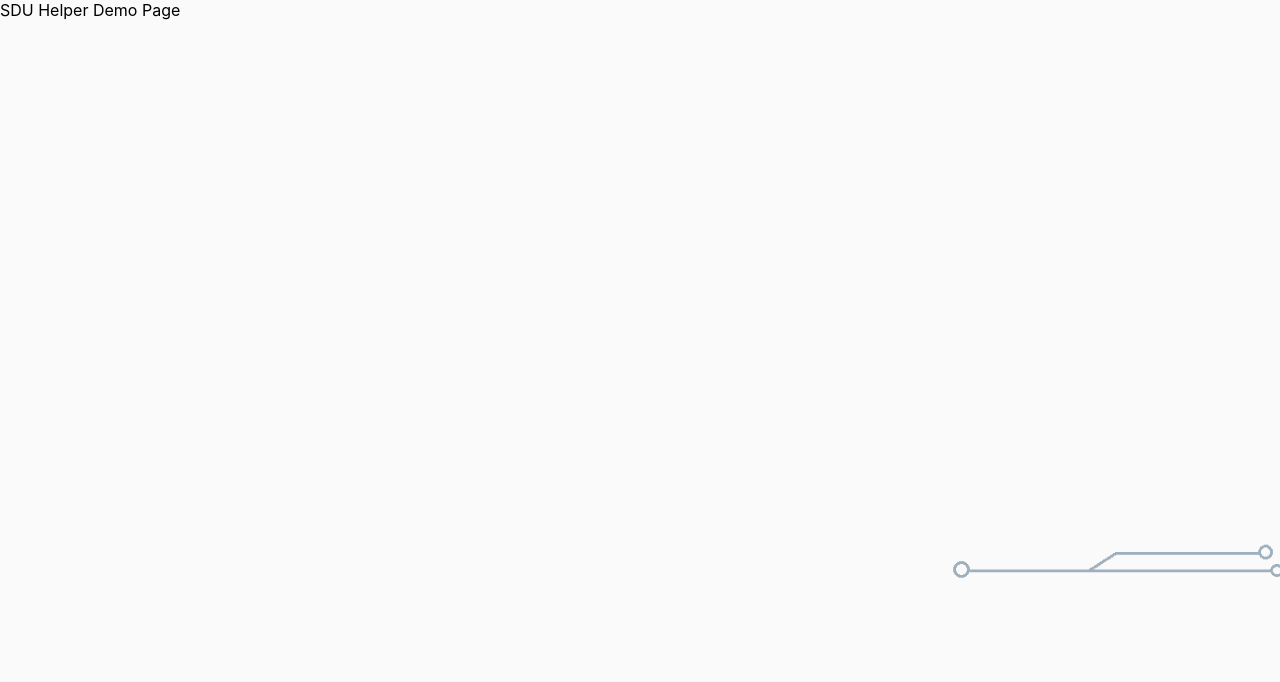
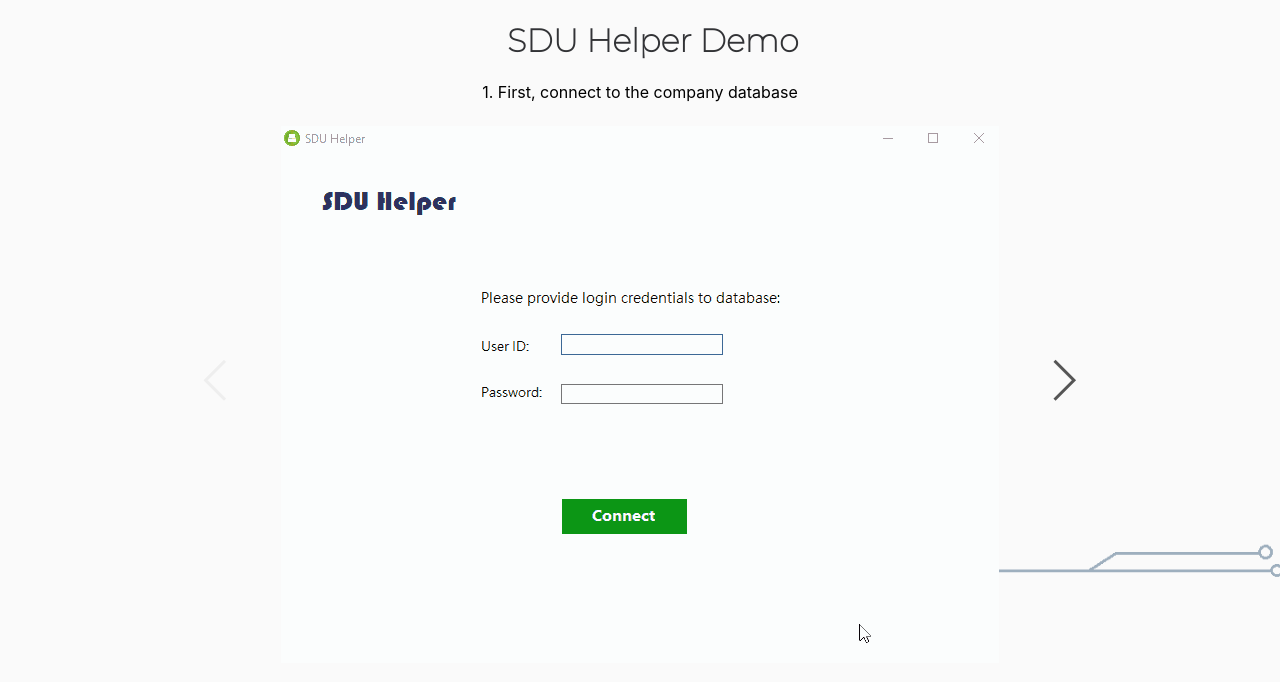
Before and after one commit to Teggoon/Personal-Portfolio, a React (Create React App) app: page /sduhelperdemo in a window 1280 px wide. Shown: the top 682 px of the page. Built offline with nearby package versions, Linux system fonts and the light colour scheme.

Commit message:
used documint demo code and created sdu helper demo

```diff
--- a/src/components/SDUHelperDemoPage.js
+++ b/src/components/SDUHelperDemoPage.js
@@ -1,6 +1,47 @@
+import { useState } from "react";
+import SDUHelperLogin from "../gif/SDUHelperLogin.gif";
+import SDUHelperQueryInput from "../gif/SDUHelperQueryInput.gif";
+import SDUHelperFileSelection from "../gif/SDUHelperFileSelection.gif";
+
+const minPageNUmber = 0;
+const maxPageNumber = 2;
+
 const SDUHelperDemoPage = () => {
-    return (
-        <div>SDU Helper Demo Page</div>
+    const [pageNumber, setPageNumber] = useState(0);
+
+    const handleRightButtonClick = () => {
+        if (pageNumber < maxPageNumber) {
+            setPageNumber(pageNumber + 1);
+        }
+    }
+
+    const handleLeftButtonClick = () => {
+        if (pageNumber > minPageNUmber) {
+            setPageNumber(pageNumber - 1);
+        }
+    }
+    const leftPageButtonState = pageNumber > minPageNUmber ? "active" : "muted";
+    const rightPageButtonState = pageNumber < maxPageNumber ? "active" : "muted";
+
+     return (
+        <div className="demo-page">
+            <h1 className="demo-page-title">SDU Helper Demo</h1>
+                {pageNumber == 0 && <span className="demo-gif-explanation">1. First, connect to the company database</span>}
+                {pageNumber == 1 && <span className="demo-gif-explanation">2. Choose 1 of 2 ways to enter a SQL query and retrieve data.</span>}
+                {pageNumber == 2 && <span className="demo-gif-explanation">3. Generate XML config files based on the user's selection.</span>}
+            <div className="flexbox-for-gif-and-arrow-buttons">
+                <span className="demo-page-button-container" onClick={handleLeftButtonClick} state={leftPageButtonState}>
+                    <span className="arrow-button arrow-left" state={leftPageButtonState}></span>
+                </span>
+                {pageNumber == 0 && <img className="demo-gif" src={SDUHelperLogin}></img>}
+                {pageNumber == 1 && <img className="demo-gif" src={SDUHelperQueryInput}></img>}
+                {pageNumber == 2 && <img className="demo-gif" src={SDUHelperFileSelection}></img>}
+
+                <span className="demo-page-button-container" onClick={handleRightButtonClick} state={rightPageButtonState}>
+                    <span className="arrow-button arrow-right" state={rightPageButtonState}></span>
+                </span>
+            </div>
+        </div>
     );
 }
 
```
